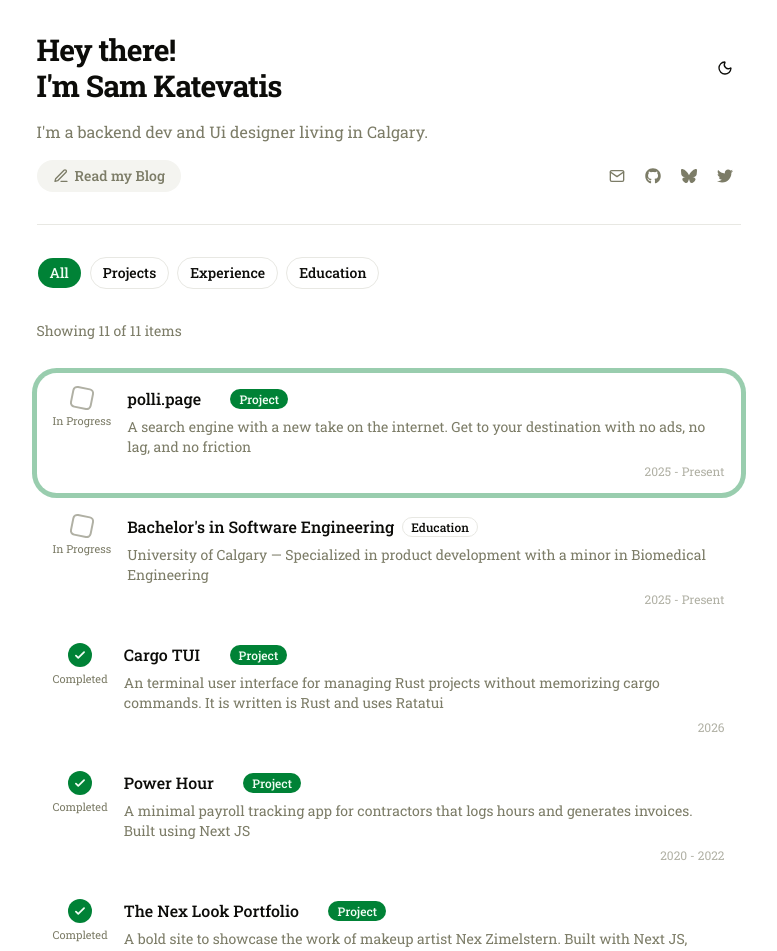
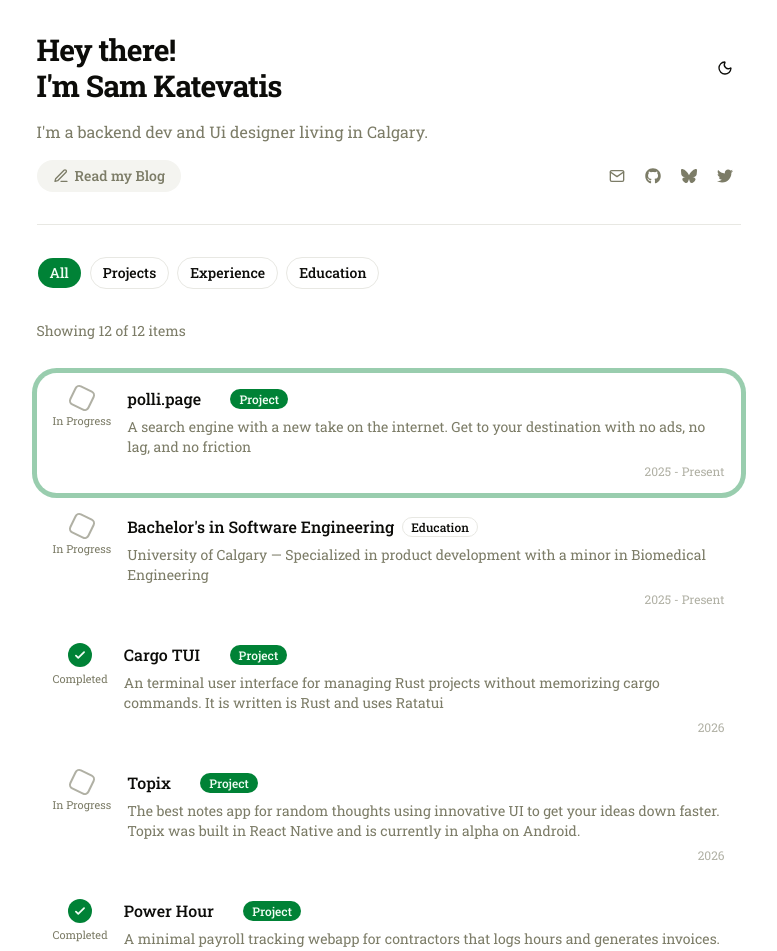
Before and after one commit to Samarinara/polli-portfolio, a Next.js app: page / in a window 1280 px wide. Shown: the top 951 px of the page, without its empty margins (244-1021 px from the left). Built offline with nearby package versions, Linux system fonts and the light colour scheme.

Commit message:
added Topix

```diff
--- a/data/credentials.ts
+++ b/data/credentials.ts
@@ -44,16 +44,26 @@ export const credentials: Credential[] = [
   },
   {
     id: "4",
+    title: "Topix",
+    description:
+      "The best notes app for random thoughts using innovative UI to get your ideas down faster. Topix was built in React Native and is currently in alpha on Android.",
+    category: "project",
+    href: "https://topix.polli.page/",
+    completed: false,
+    date: "2026",
+  },
+  {
+    id: "5",
     title: "Power Hour",
     description:
-      "A minimal payroll tracking app for contractors that logs hours and generates invoices. Built using Next JS",
+      "A minimal payroll tracking webapp for contractors that logs hours and generates invoices. Built using Next JS",
     category: "project",
     href: "https://power-hour-mocha.vercel.app/",
     completed: true,
-    date: "2020 - 2022",
+    date: "2026",
   },
   {
-    id: "5",
+    id: "6",
     title: "The Nex Look Portfolio",
     description:
       "A bold site to showcase the work of makeup artist Nex Zimelstern. Built with Next JS, UploadThing, and Turso.",
@@ -63,7 +73,7 @@ export const credentials: Credential[] = [
     date: "2026",
   },
   {
-    id: "6",
+    id: "7",
     title: "AI Model Training",
     description:
       "I am experimenting in training smaller language models using pytorch that can run on common conusmer hardware.",
@@ -73,7 +83,7 @@ export const credentials: Credential[] = [
     href: "https://github.com/Samarinara/small-language-training",
   },
   {
-    id: "7",
+    id: "8",
     title: "University of Calgary Course Web",
     description:
       "An unofficial tool to help engineering students at the University of Calgary learn their course requirements.",
@@ -83,7 +93,7 @@ export const credentials: Credential[] = [
     date: "2026",
   },
   {
-    id: "8",
+    id: "9",
     title: "Cyber Patriot Platinum Tier",
     description:
       "Reached Platinum Tier in CyberPatriot for two consecutive years, placing among the top 10% of Canadian teams.",
@@ -92,7 +102,7 @@ export const credentials: Credential[] = [
     date: "2024 - 2025",
   },
   {
-    id: "9",
+    id: "10",
     title: "Lilypad Browser",
     description:
       "An early stage web browser built with Qt and C++ that builds on top of the search features in polli.page. It focuses on clean Ui and local AI models.",
@@ -102,7 +112,7 @@ export const credentials: Credential[] = [
     date: "2026 - present",
   },
   {
-    id: "10",
+    id: "11",
     title: "Young Defenders of the North Winner",
     description:
       "First place in the Young Defenders of the North Hack-a-thon, focused on digital forensics and real-time adaptaility.",
@@ -111,7 +121,7 @@ export const credentials: Credential[] = [
     date: "2025",
   },
   {
-    id: "11",
+    id: "12",
     title: "Beagle",
     description:
       "A small web interface for reading through SEC filings with EDGAR. There are also Ai features to extract data in cleaner formats.",
```
